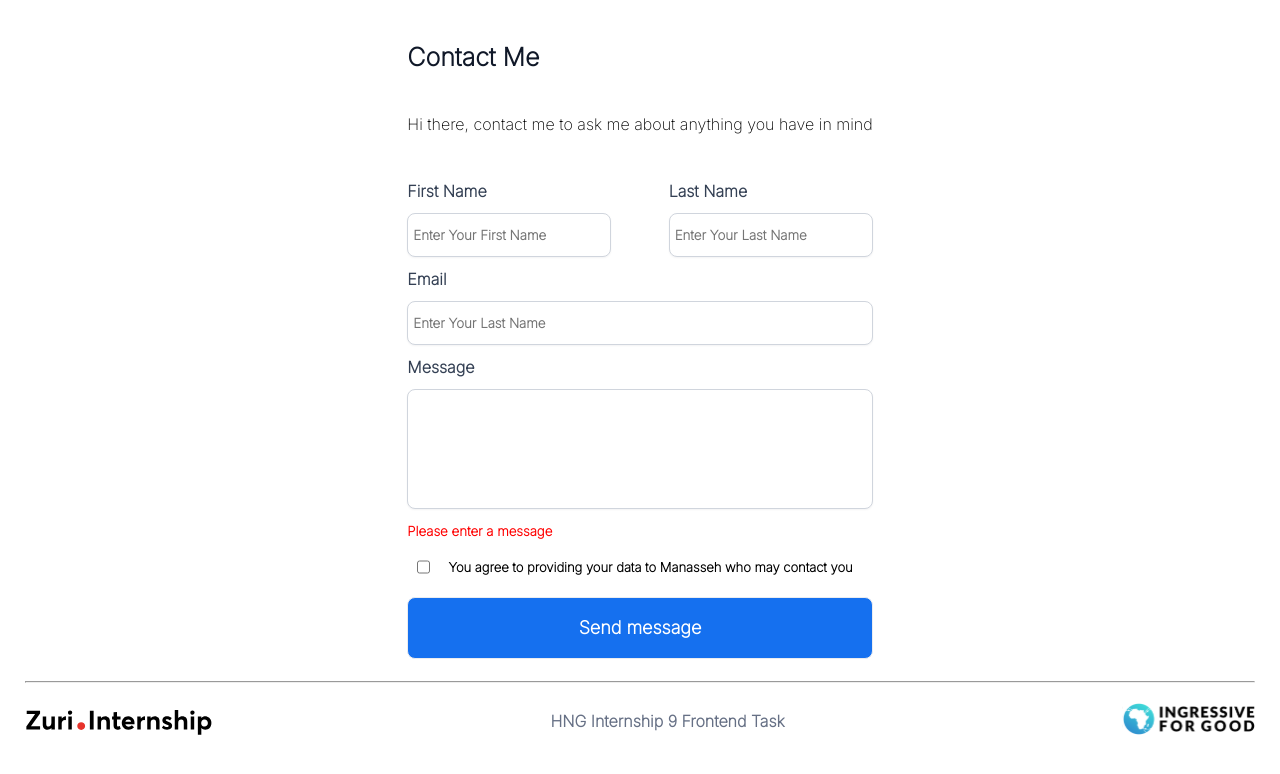
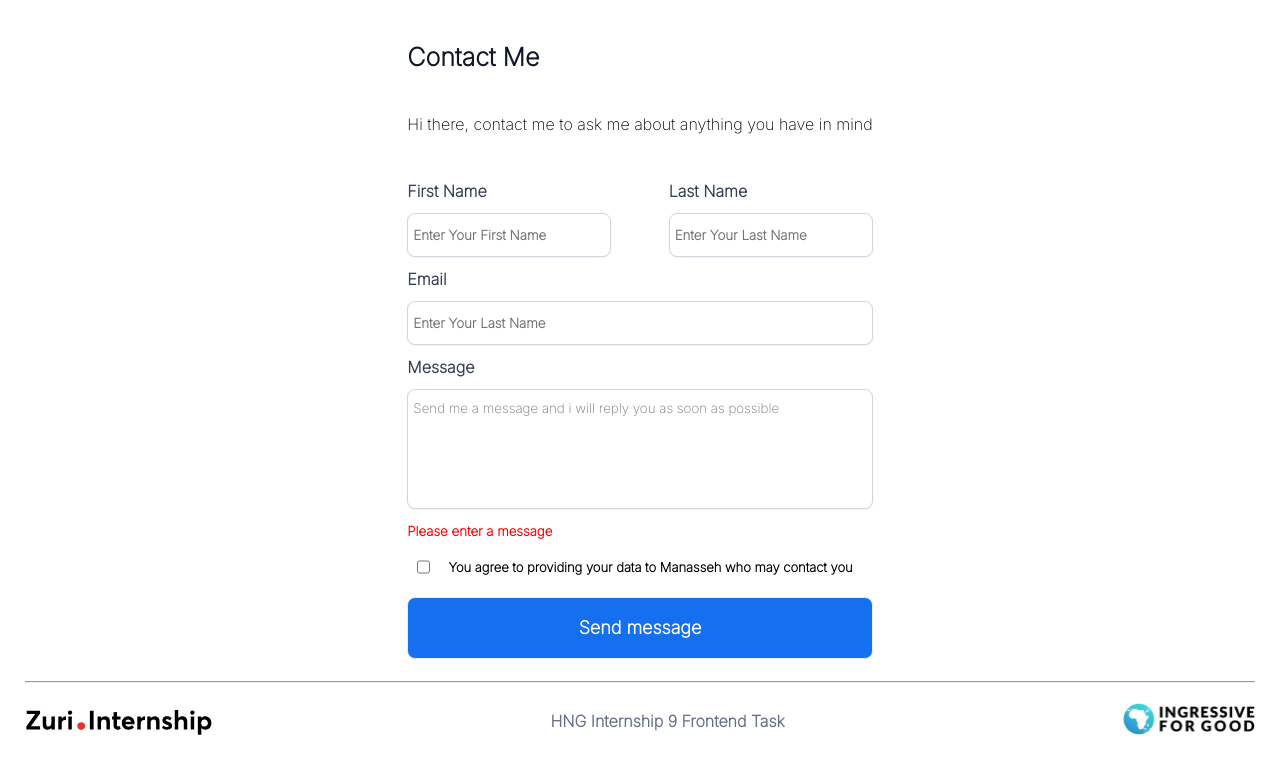
Before and after one commit to manaboy-07/HNG-task1, a React (Create React App) app: page /contact in a window 1280 px wide. Shown: the top 774 px of the page. Built offline with nearby package versions, Linux system fonts and the light colour scheme.

Commit message:
added a link and created router for contact page

```diff
--- a/src/components/Contact.jsx
+++ b/src/components/Contact.jsx
@@ -76,6 +76,7 @@ function Contact() {
               <label htmlFor='message'>Message</label>
               <textarea
                 id='message'
+                placeholder="Send me a message and i will reply you as soon as possible"
                 onChange={handleChange}
                 name='message'
                 value={formData.message}
```
